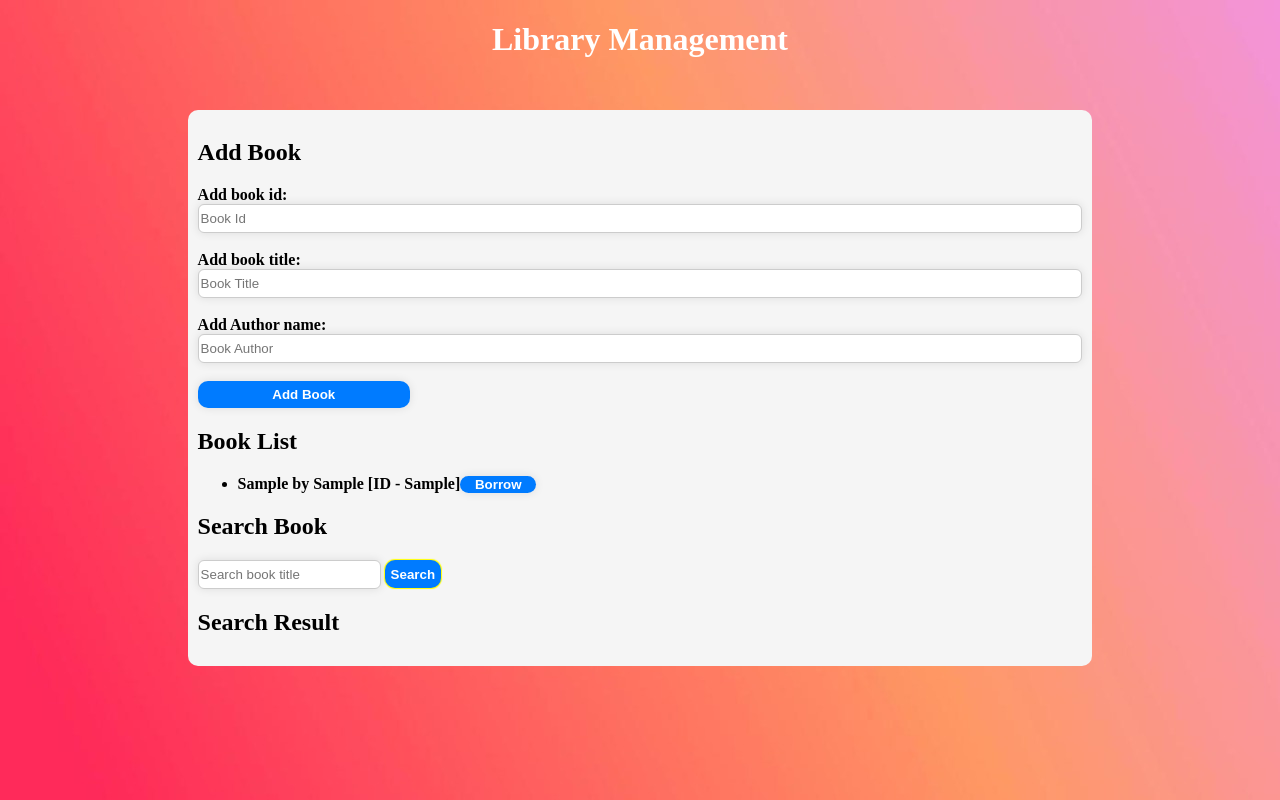
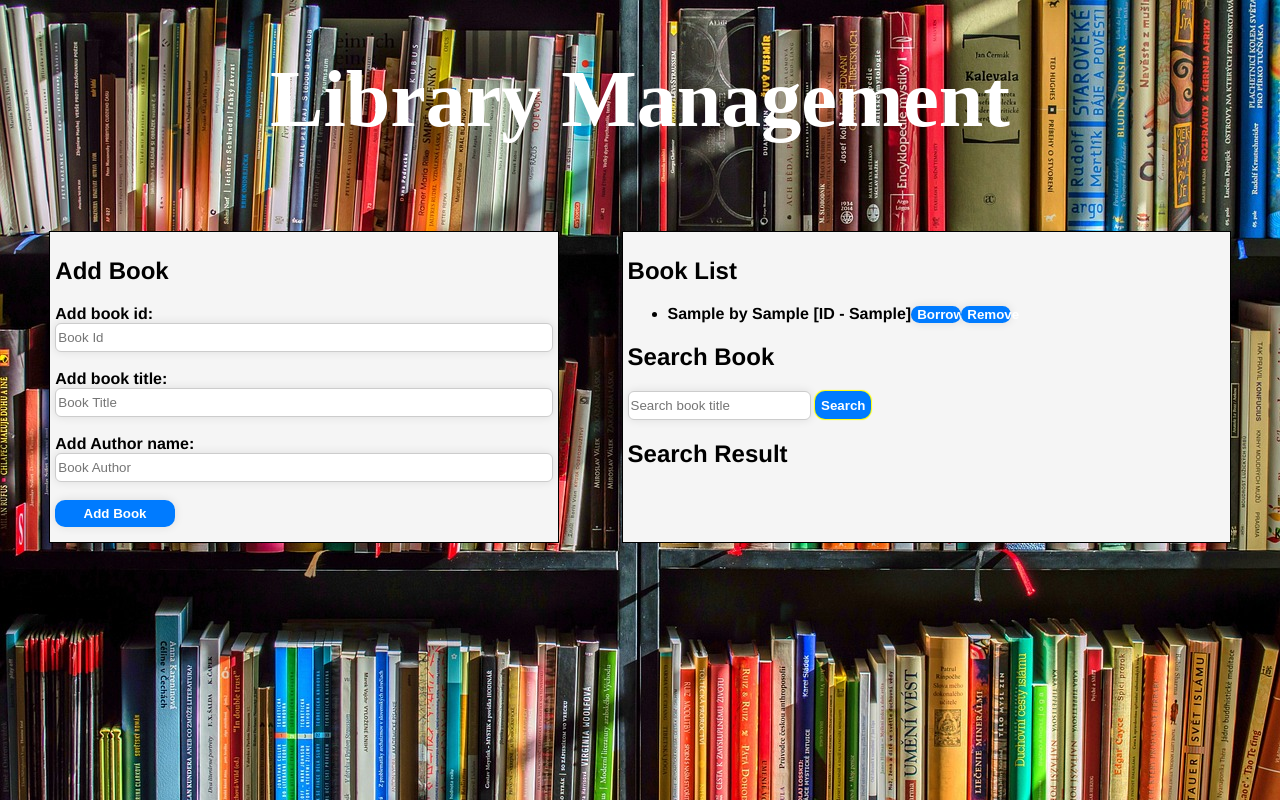
Before and after one commit to RudherPratap/library_management, a plain HTML site: page index.html in a window 1280 px wide. Both pictures are taken after typing "Sample", "Sample", "Sample" into the empty fields and a click on the button "Add Book". Drawn offline with Linux system fonts and the light colour scheme.

Commit message:
simple library system

```diff
--- a/index.html
+++ b/index.html
@@ -27,6 +27,7 @@
       <br>
       <button style="height: 27px;" id="add_book">Add Book</button>
     </div>
+    <div class="list_search">
       <div class="booklist">
 
         <h2>Book List</h2>
@@ -43,6 +44,7 @@
         <ul id="book_result"></ul>
       </div>
     </div>
+  </div>
   <script src="javascript/library.js"></script>
 </body>
 
--- a/javascript/library.js
+++ b/javascript/library.js
@@ -38,13 +38,26 @@ function displayBooks() {
     } else {
       borrowButton.textContent = "Borrow";
     }
-
     borrowButton.addEventListener("click", () => toggleBorrowStatus(book));
     li.appendChild(borrowButton);
+
+    const removeButton = document.createElement("button");
+    removeButton.className = "remove_button";
+    removeButton.textContent = "Remove";
+    removeButton.addEventListener("click", () => removed(book));
+    li.appendChild(removeButton);
     bookList.appendChild(li);
   });
 
 }
+function removed(book) {
+  const removeList = library.findIndex(b => b.id === book.id);
+  if (removeList !== -1) {
+    library.splice(removeList, 1);
+    displayBooks();
+  }
+}
+
 
 function toggleBorrowStatus(book) {
   book.isBorrowed = !book.isBorrowed;
--- a/style/styles.css
+++ b/style/styles.css
@@ -1,17 +1,20 @@
 body{
   background: #6E6E6E;
-  background-image: url(pink.jpeg);
+  background-image: url(books.jpg);
 }
 .main{
   margin: auto;
-  width: 70%;
+  /* width: 70%; */
   padding: 10px;
-  margin-top: 8%;
+  margin-top: 10%;
   border-radius: 10px;
-  background-color: whitesmoke;
+  /* background-color: whitesmoke; */
   color: black;
   font-weight: bold;
   transform: translatey(-50px);
+  font-family: 'Franklin Gothic Medium', 'Arial Narrow', Arial, sans-serif;
+  display: flex;
+  justify-content: space-around;
 }
 input{
   border: 1px solid #ccc;
@@ -23,11 +26,16 @@ input{
 .head{
   text-align: center;
   color: white;
+  font-size: 40px;
 }
 .addbook{
   display: flex;
   flex-direction: column;
-
+  border: 1px solid;
+  background-color: whitesmoke;
+  width: 40%;
+  padding: 5px;
+  height: 300px;
 }
 .addbook > button{
   width: 24%;
@@ -44,6 +52,13 @@ input{
   background-color:  #0056b3;
 
 }
+.list_search{
+  border: 1px solid;
+  background-color: whitesmoke;
+  width: 48%;
+  padding: 5px;
+  height: 300px;
+}
 #search > button{
   background: #007bff;
   color: white;
@@ -51,7 +66,7 @@ input{
   border-radius: 6px;
   box-shadow: 0px 0px 1px 1px yellow;
   border: none;
-  border-radius:10px;
+  border-radius: 10px;
   height: 28px;
   transition-duration: 0.5s;
 }
@@ -74,3 +89,18 @@ input{
 .button_term:hover{
   background-color:  #0056b3;
 }
+.remove_button{
+  width: 9%;
+  height: 5%;
+  background: #007bff;
+  font-weight: bold;
+  border-radius: 6px;
+  box-shadow: 0 0 10px rgba(0, 0, 0, 0.1);
+  border: none;
+  border-radius:10px;
+  color: white;
+  transition-duration: 0.5s;
+}
+.remove_button:hover{
+  background-color:  #0056b3;
+}
```
Also changed, not shown: style/books.jpg (added). Lines whose indentation alone changed are shown as unchanged.
